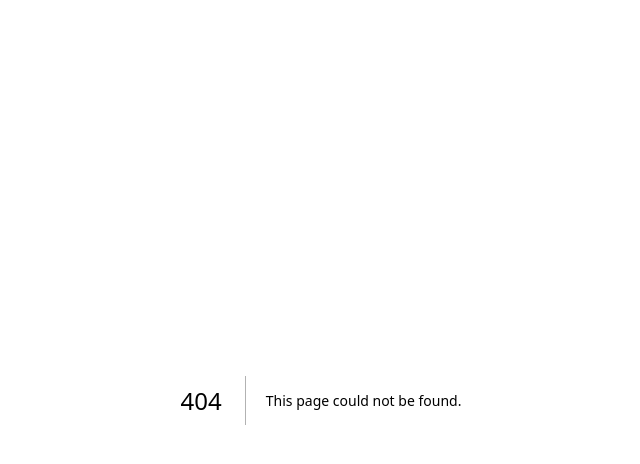
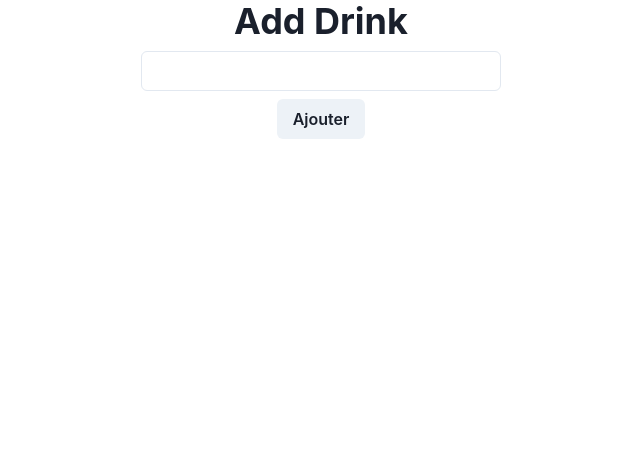
Before and after one commit to Singebob/bar_app, a Next.js app in the folder front/: page /drinks/add in a window 1280 px wide. Before the commit this address had no page. Shown: the top 464 px of the page, without its empty margins (319-959 px from the left). Built offline with nearby package versions, Linux system fonts and the light colour scheme.

Commit message:
feat: Add new page to add drink

```diff
--- /dev/null
+++ b/front/src/pages/drinks/add.tsx
@@ -0,0 +1,16 @@
+import { Button, Heading, Input, Stack, useToast } from '@chakra-ui/react';
+
+export default function AddDrink() {
+    const toast = useToast();
+    return (
+        <Stack alignItems={'center'}>
+            <Heading>Add Drink</Heading>
+            <Input maxWidth={360}></Input>
+            <Button
+                onClick={() => toast({ title: 'Pas implémenté', status: 'info', duration: 5000, isClosable: true })}
+            >
+                Ajouter
+            </Button>
+        </Stack>
+    );
+}
```
Also changed, not shown: front/src/pages/index.tsx (+7 -3 lines).
